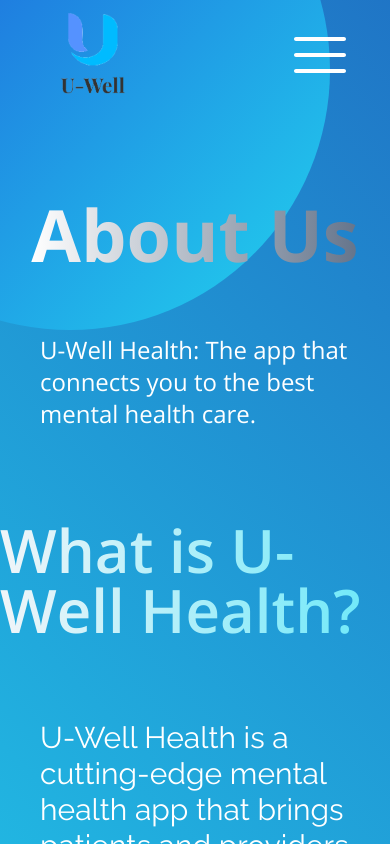
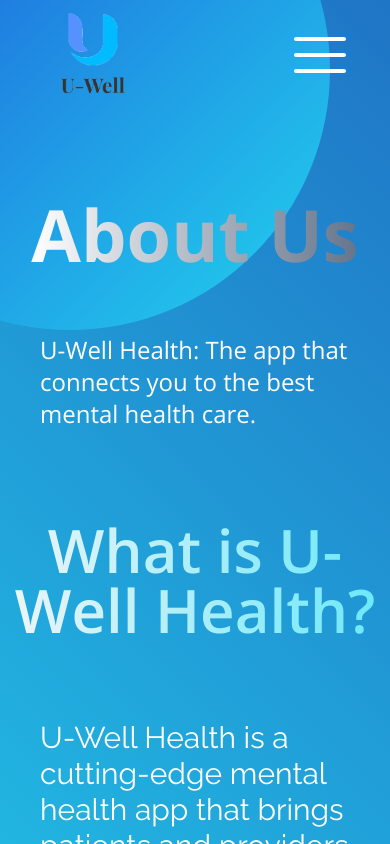
Before and after one commit to Jkhall81/U-Well, a Next.js app: page /about-us in a window 390 px wide. Built offline with nearby package versions, Linux system fonts and the light colour scheme; what react-slugify would draw is missing.

Commit message:
about us looks good on mobile.;

```diff
--- a/components/aboutUs/AnimationContent.tsx
+++ b/components/aboutUs/AnimationContent.tsx
@@ -70,7 +70,7 @@
         </div>
         <div className="flex w-full flex-col xl:flex-row">
           <div className="mt-[50px] flex w-full flex-col items-center text-white xl:ml-[50px] xl:mt-[250px] xl:w-[50%]">
-            <h2 className="heading-two mx-auto pb-20 text-6xl font-semibold">
+            <h2 className="heading-two pb-20 text-center text-6xl font-semibold">
               What is U-Well Health?
             </h2>
             <motion.p
--- a/components/aboutUs/LiComponent.tsx
+++ b/components/aboutUs/LiComponent.tsx
@@ -17,7 +17,7 @@
         initial="hidden"
         whileInView="show"
         viewport={{ once: true }}
-        className="heading-two pb-20 text-5xl font-semibold xl:text-6xl"
+        className="heading-two pb-20 text-center text-5xl font-semibold xl:text-6xl"
       >
         {title}
       </motion.h2>
```
